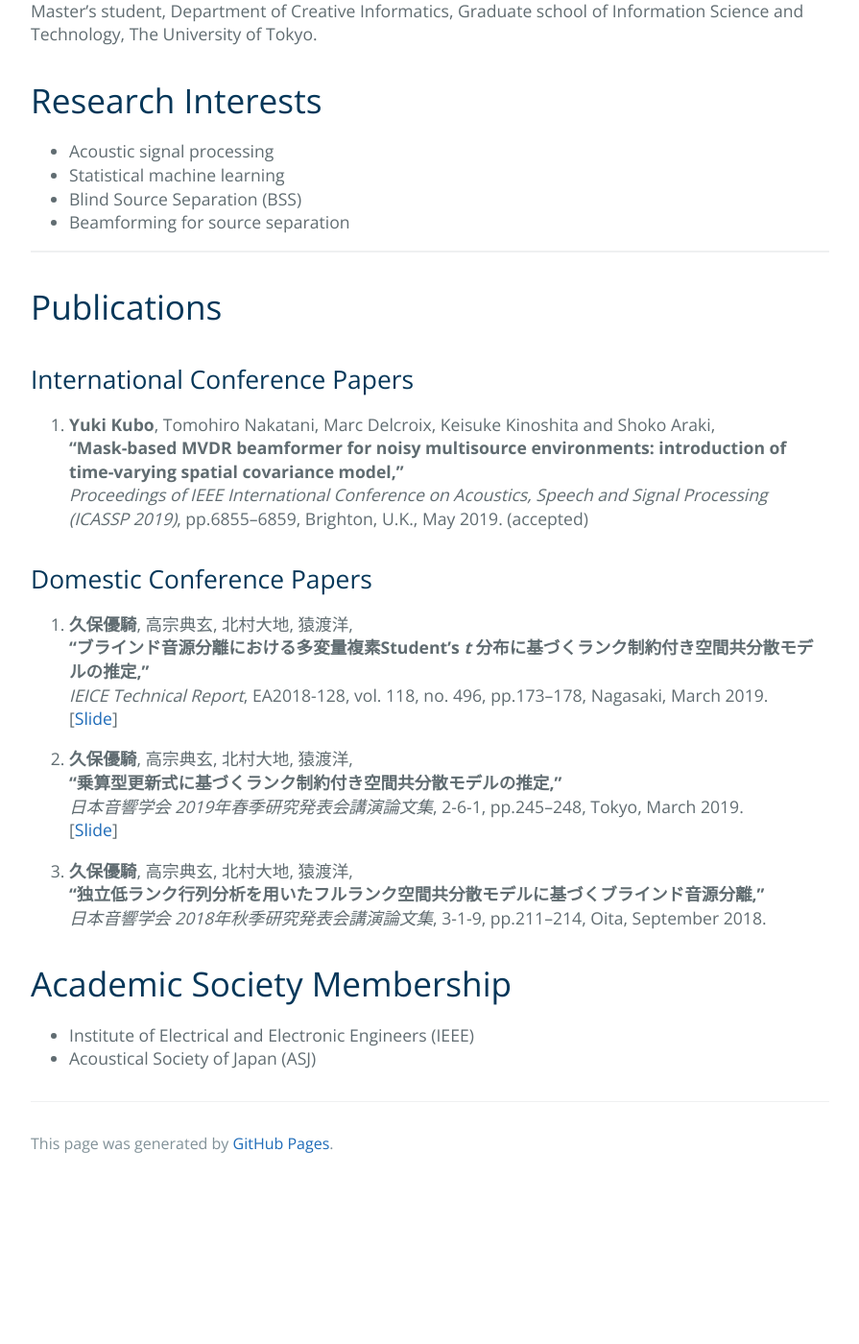
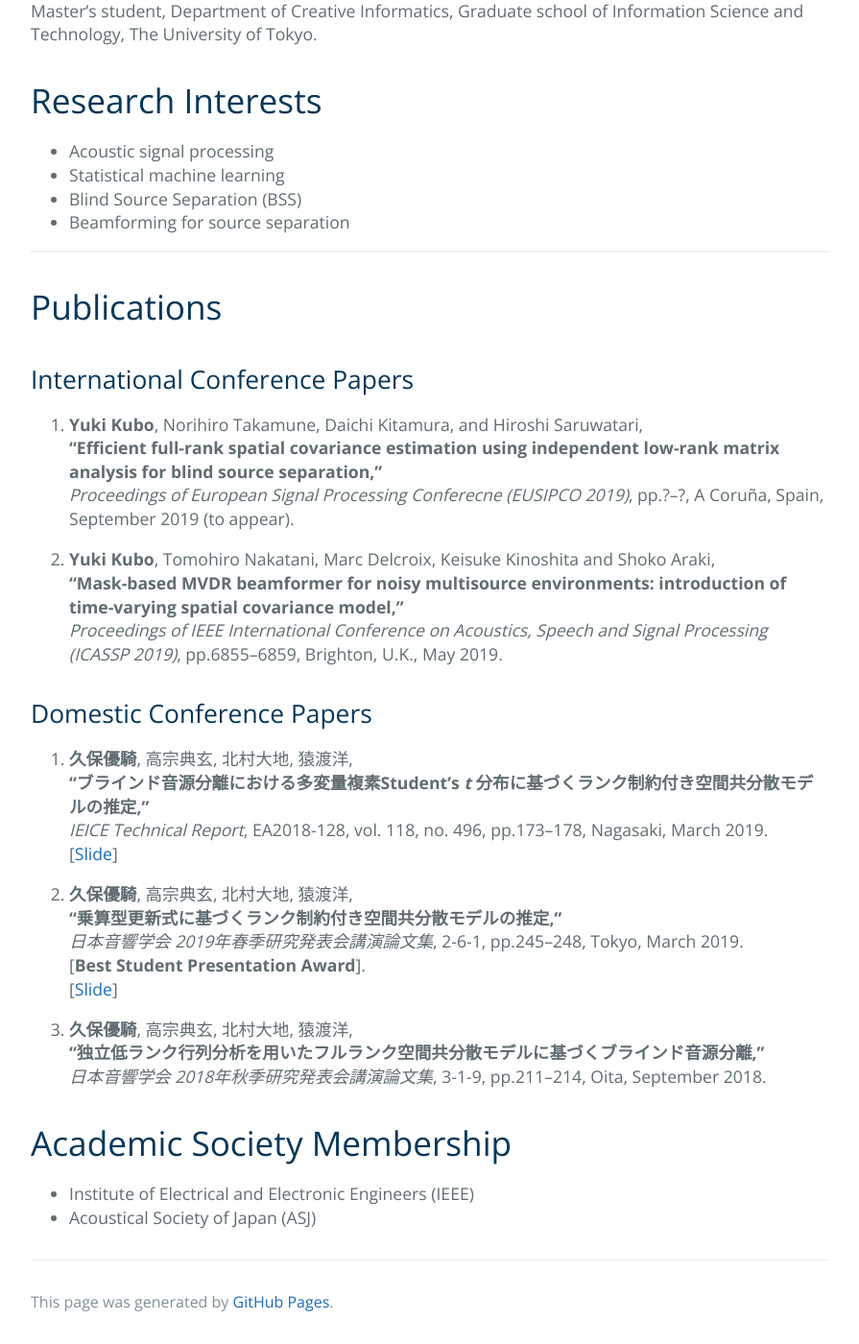
Before and after one commit to yuinityk/yuinityk.github.io, a Jekyll site: the page built from index_en.md, in a window 1280 px wide and 1400 px high, scrolled down 675 px. Shown: the whole window at 96% size, without its empty margins (192-1087 px from the left). Built offline with Jekyll 4.4.1, drawn with Linux system fonts in a browser that asks for light colours; the repository's description, which GitHub fills in, is left out; before the commit the page ends 1909 px from its top, so only the background shows below that.

Commit message:
ASJ学生優秀発表賞，EUSIPCO

```diff
--- a/index_en.md
+++ b/index_en.md
@@ -31,9 +31,13 @@ description: Email&#58 yuki_kubo [a(]t) ipc.i.u-tokyo.ac.jp
 
 ## International Conference Papers
 
-1.  **Yuki Kubo**, Tomohiro Nakatani, Marc Delcroix, Keisuke Kinoshita and Shoko Araki,
+1.  **Yuki Kubo**, Norihiro Takamune, Daichi Kitamura, and Hiroshi Saruwatari,
+    **“Efficient full-rank spatial covariance estimation using independent low-rank matrix analysis for blind source separation,"**
+    _Proceedings of European Signal Processing Conferecne (EUSIPCO 2019)_, pp.?--?, A Coruña, Spain, September 2019 (to appear).
+
+2.  **Yuki Kubo**, Tomohiro Nakatani, Marc Delcroix, Keisuke Kinoshita and Shoko Araki,
     **“Mask-based MVDR beamformer for noisy multisource environments: introduction of time-varying spatial covariance model,"**
-    _Proceedings of IEEE International Conference on Acoustics, Speech and Signal Processing (ICASSP 2019)_, pp.6855--6859, Brighton, U.K., May 2019. (accepted)
+    _Proceedings of IEEE International Conference on Acoustics, Speech and Signal Processing (ICASSP 2019)_, pp.6855--6859, Brighton, U.K., May 2019.
 
 ## Domestic Conference Papers
 
@@ -45,6 +49,7 @@ description: Email&#58 yuki_kubo [a(]t) ipc.i.u-tokyo.ac.jp
 2. **久保優騎**, 高宗典玄, 北村大地, 猿渡洋,
     **“乗算型更新式に基づくランク制約付き空間共分散モデルの推定,"**
     _日本音響学会 2019年春季研究発表会講演論文集_, 2-6-1, pp.245--248, Tokyo, March 2019.
+    \[**Best Student Presentation Award**].
     \[[Slide](https://speakerdeck.com/yuinityk/cheng-suan-xing-geng-xin-shi-niji-dukurankuzhi-yue-fu-kikong-jian-gong-fen-san-moderufalsetui-ding)\]
 
 3. **久保優騎**, 高宗典玄, 北村大地, 猿渡洋,
```
Also changed, not shown: index.md (+6 -1 lines), 2 other files.
